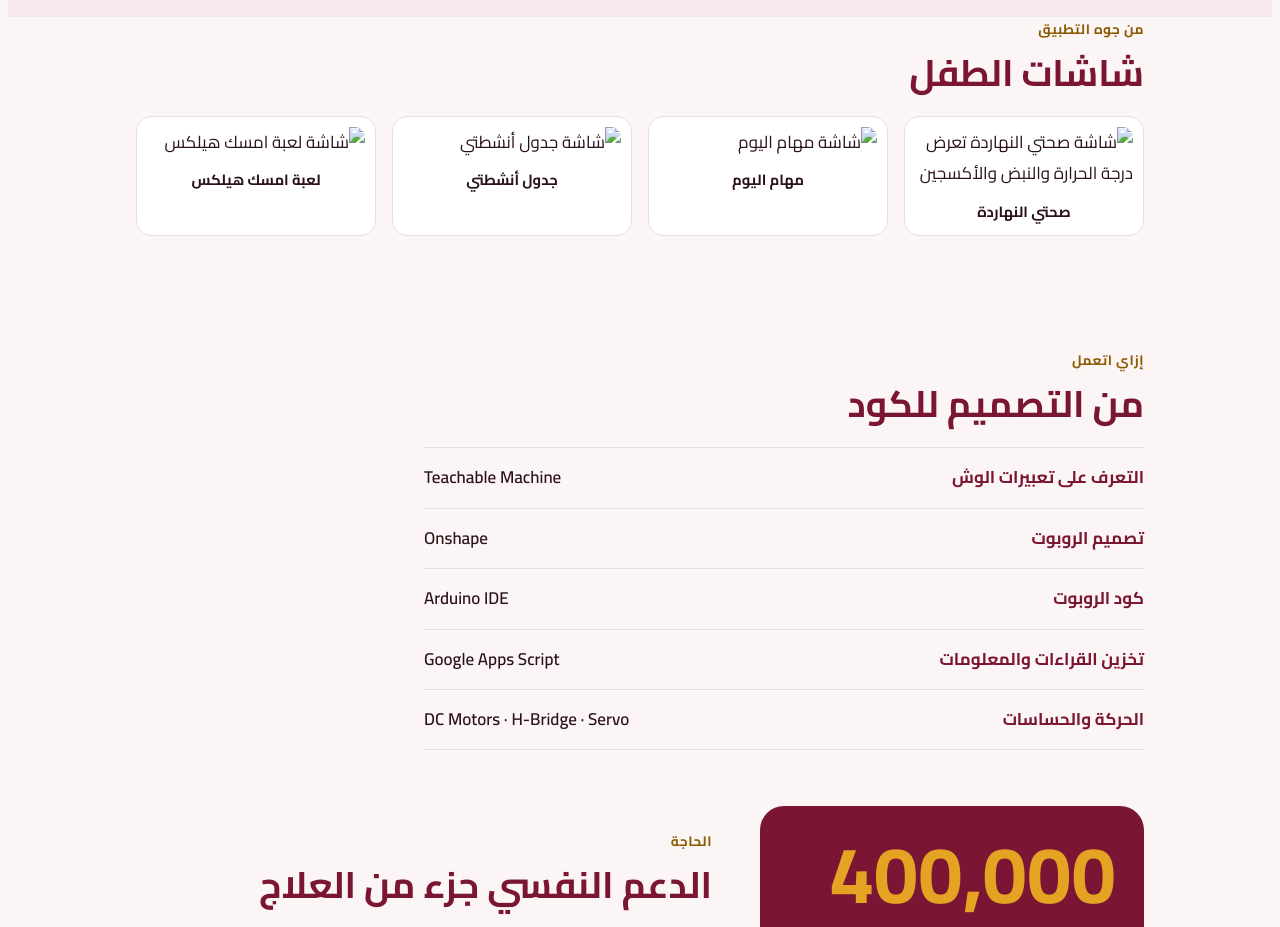
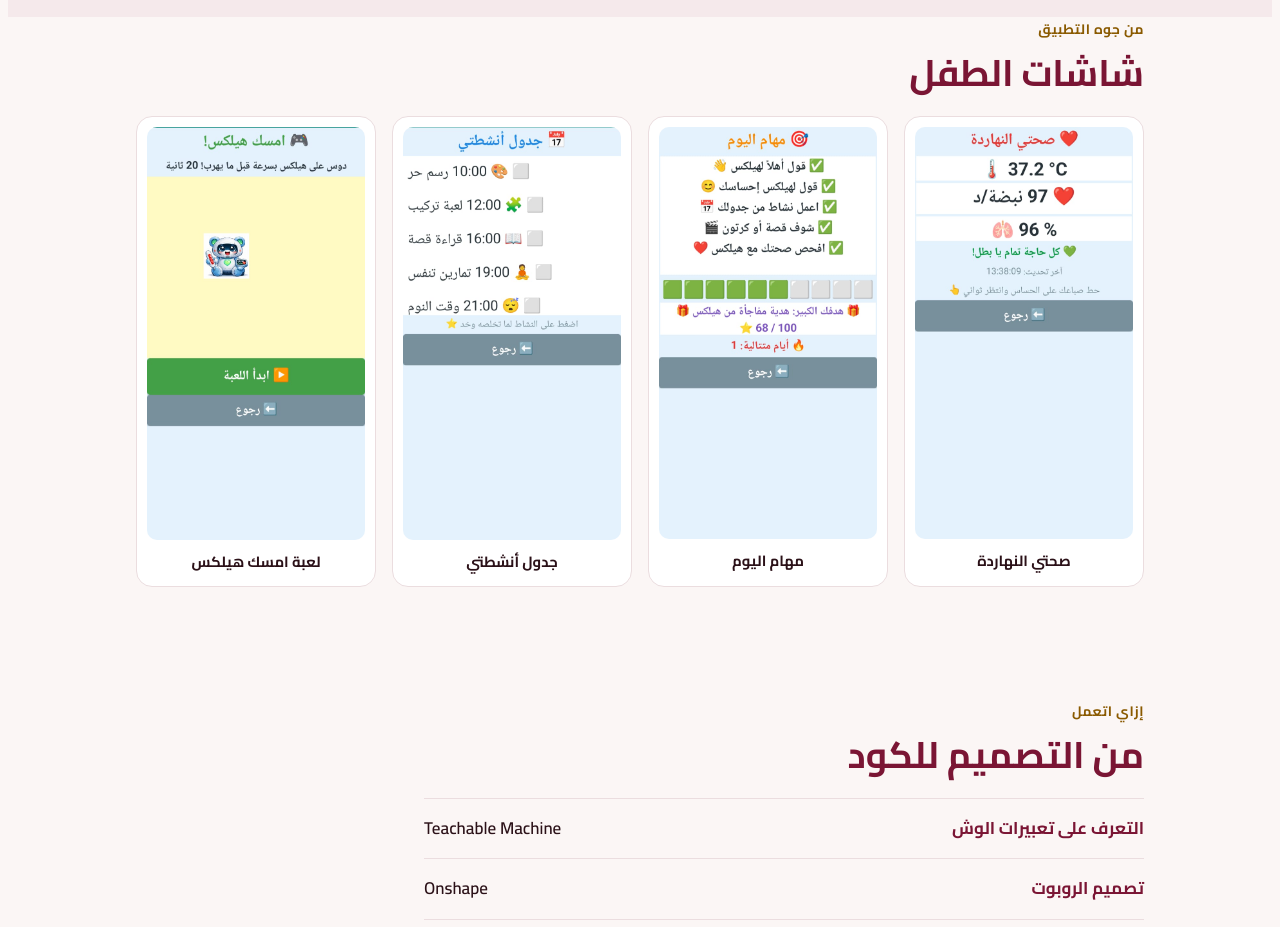
Before and after one commit to gassermanay-svg/healix, a plain HTML site: page index.html in a window 1280 px wide. Shown: the part 1960-2887 px from the top of the page. Drawn offline with Linux system fonts and the light colour scheme; a web font is replaced by a local one.

Commit message:
Point gallery at renamed screenshot files

```diff
--- a/index.html
+++ b/index.html
@@ -261,10 +261,10 @@
       <p class="eyebrow">من جوه التطبيق</p>
       <h2>شاشات الطفل</h2>
       <div class="screen-grid">
-        <figure class="screen-card"><img src="2-screenshot-health.jpg" alt="شاشة صحتي النهاردة تعرض درجة الحرارة والنبض والأكسجين"><figcaption>صحتي النهاردة</figcaption></figure>
-        <figure class="screen-card"><img src="3-screenshot-tasks.jpg" alt="شاشة مهام اليوم"><figcaption>مهام اليوم</figcaption></figure>
-        <figure class="screen-card"><img src="4-screenshot-activities.jpg" alt="شاشة جدول أنشطتي"><figcaption>جدول أنشطتي</figcaption></figure>
-        <figure class="screen-card"><img src="5-screenshot-game.jpg" alt="شاشة لعبة امسك هيلكس"><figcaption>لعبة امسك هيلكس</figcaption></figure>
+        <figure class="screen-card"><img src="app-health.jpg" alt="شاشة صحتي النهاردة تعرض درجة الحرارة والنبض والأكسجين"><figcaption>صحتي النهاردة</figcaption></figure>
+        <figure class="screen-card"><img src="app-tasks.jpg" alt="شاشة مهام اليوم"><figcaption>مهام اليوم</figcaption></figure>
+        <figure class="screen-card"><img src="app-activities.jpg" alt="شاشة جدول أنشطتي"><figcaption>جدول أنشطتي</figcaption></figure>
+        <figure class="screen-card"><img src="app-game.jpg" alt="شاشة لعبة امسك هيلكس"><figcaption>لعبة امسك هيلكس</figcaption></figure>
       </div>
     </div>
   </section>
```
